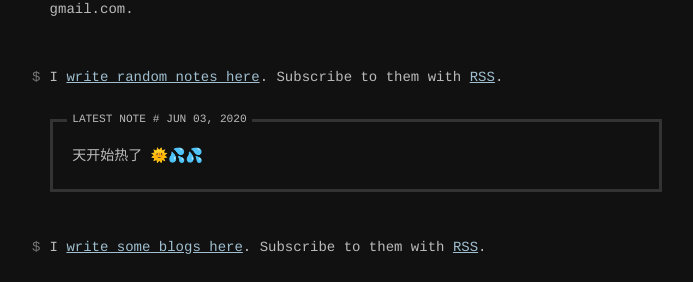
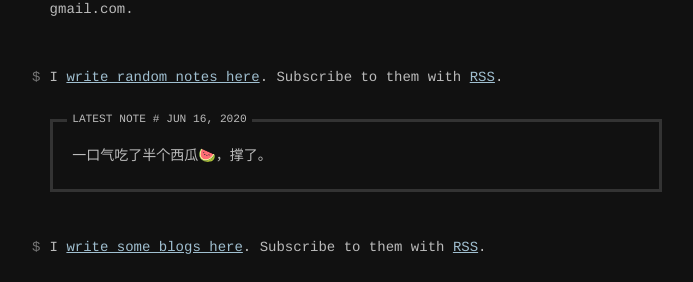
Before and after one commit to ssdr/site, a Jekyll site: the page built from index.html, in a window 1280 px wide. Shown: the part 277-559 px from the top of the page, without its empty margins (293-986 px from the left). Built offline with Jekyll 4.4.1, drawn with Linux system fonts in a browser that asks for light colours; comment, search, counter and statistics services are not loaded.

Commit message:
📝 Update an entry via micropub

```diff
--- a/_data/notes.yml
+++ b/_data/notes.yml
@@ -1,3 +1,7 @@
+- date: 2020/06/16 17:27
+  content: |
+    一口气吃了半个西瓜🍉，撑了。
+
 - date: 2020/06/03 16:08
   content: |
     天开始热了 🌞💦💦
```
